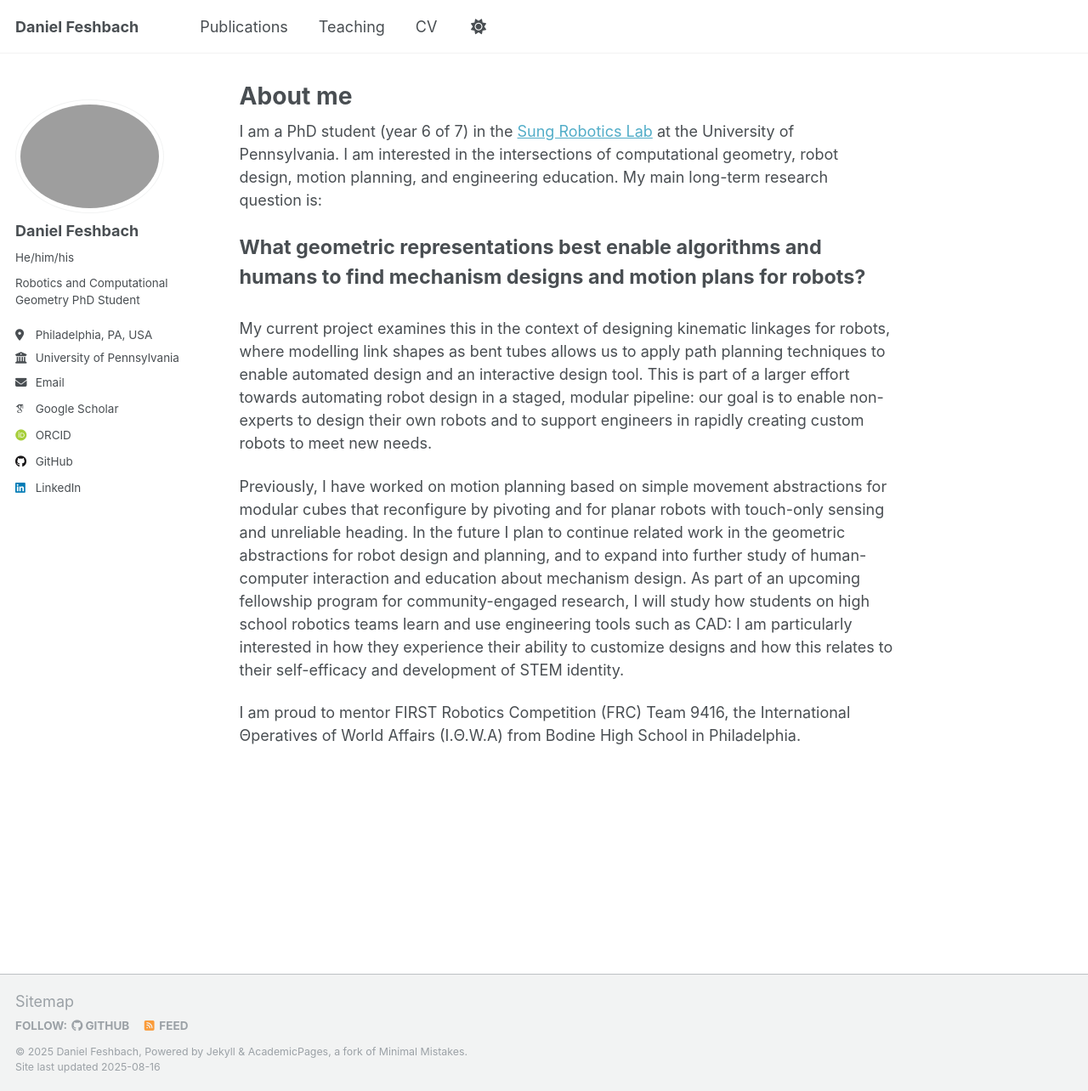
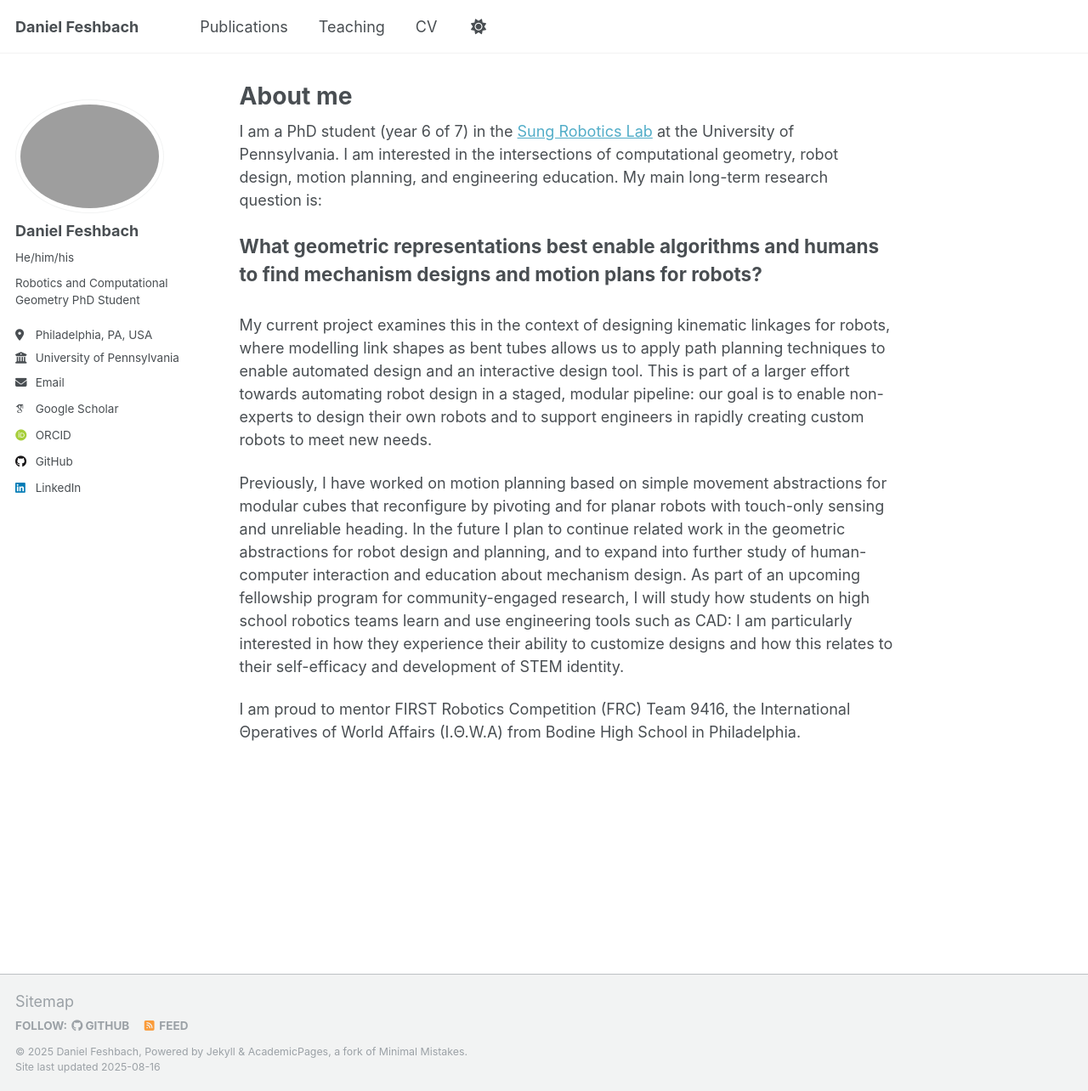
Before and after one commit to DanielFeshbach/danielfeshbach.github.io, a Jekyll site: the page built from _pages/about.md, in a window 1280 px wide and 1284 px high. Shown: the whole window at 85% size. Built offline with Jekyll 4.4.1, drawn with Linux system fonts in a browser that asks for light colours; some web fonts are replaced.

Commit message:
Small change to key-text class to try to force GithHub pages to rebuilt the CSS

```diff
--- a/assets/css/main.scss
+++ b/assets/css/main.scss
@@ -41,14 +41,16 @@
     "vendor/font-awesome/brands",
     "vendor/magnific-popup/magnific-popup"
 ;
+
 /* Custom styles for publication metadata */
 .publication-meta {
   font-size: 1.0em;
 }
 
 .key-text {
-  font-size: 1.3em !important;
-  font-weight: bold;
+  font-size: 1.25em !important;
+  font-weight: bold !important;
+  color: inherit;
 }
 
 .larger-text {
```
